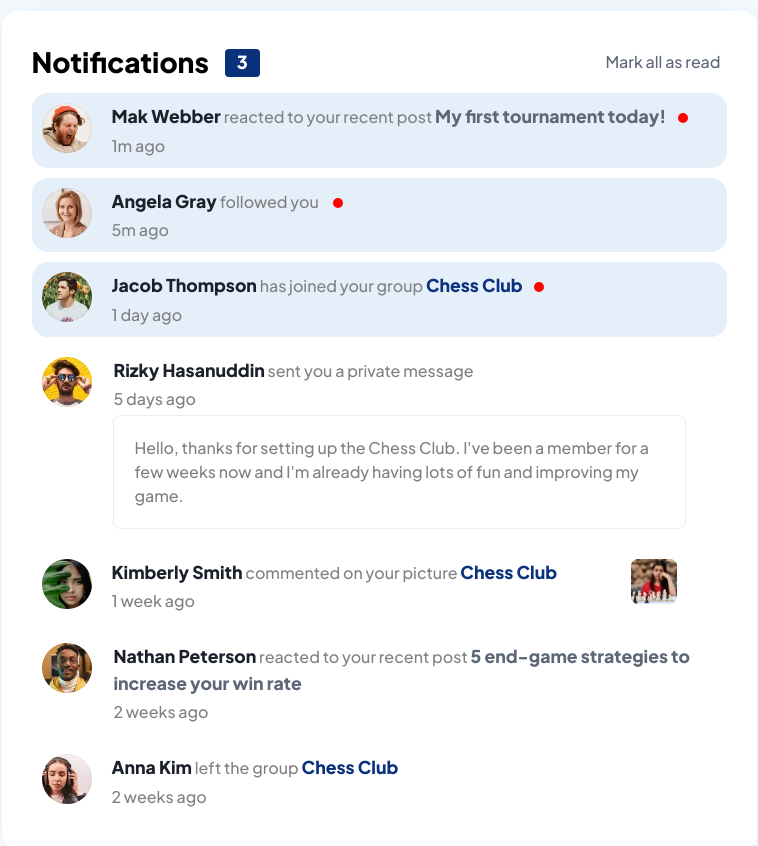
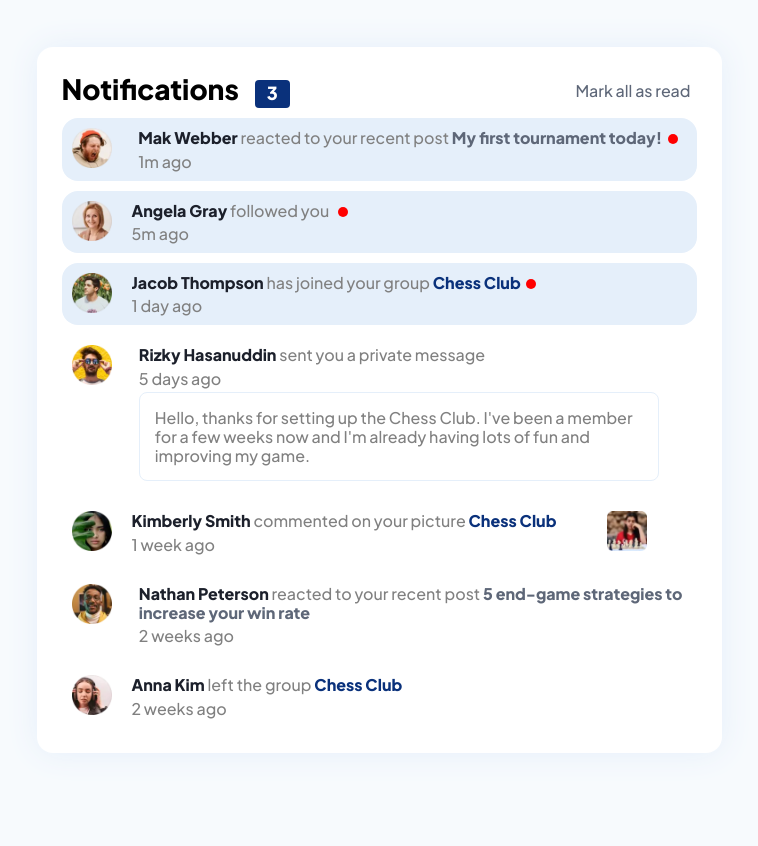
Before and after one commit to Mafilala/FrontendIo-Notification-page, a React (Vite) app: page / in a window 1280 px wide. Shown: the top 846 px of the page, without its empty margins (261-1019 px from the left). After the commit the page ends 800 px from the top, so only its background shows below. Built offline with nearby package versions, Linux system fonts and the light colour scheme.

Commit message:
modified data.js

```diff
--- a/src/components/notice-board/notice-board.styles.css
+++ b/src/components/notice-board/notice-board.styles.css
@@ -1,12 +1,12 @@
 article {
-  max-width: 755px;
+  max-width: 685px;
   background-color: white;
   display: flex;
   flex-direction: column;
   justify-content: space-between;
   align-items: flex-start;
   gap: 10px;
-  padding: 30px;
+  padding: 25px;
   border-radius: 1rem;
   box-shadow: 0 0 2rem var(--Light-grayish-blue-1);
 }
--- a/src/components/notification/notification.styles.css
+++ b/src/components/notification/notification.styles.css
@@ -6,12 +6,13 @@
   border-radius: 1rem;
 }
 .image-container {
-  width: 50px;
+  width: 40px;
+  height: 40px;
 }
 .name {
   font-weight: 800;
   color: var(--Very-dark-blue);
-  font-size: 1.1rem;
+  font-size: 16px;
 }
 .name:hover {
   color: var(--Blue);
@@ -33,7 +34,7 @@
   border: 1px solid var(--Light-grayish-blue-1);
   border-radius: 0.5rem;
   width: 95%;
-  padding: 20px;
+  padding: 15px;
 }
 .message:hover {
   background-color: var(--Light-grayish-blue-1);
@@ -59,5 +60,9 @@
   height: 10px;
   border-radius: 50%;
   background-color: red;
-  margin-left: 1ch;
+  margin-left: 0.5ch;
 }
+.notification p {
+  line-height: 1.2;
+  text-wrap: pretty;
+}
--- a/src/index.css
+++ b/src/index.css
@@ -32,13 +32,12 @@ body {
   height: 100vh;
 }
 body {
-  line-height: 1.5;
+  line-height: 1.2;
   -webkit-font-smoothing: antialiased;
   display: grid;
   place-content: center;
   background-color: var(--Very-light-grayish-blue);
   font-family: "Plus Jakarta Sans", sans-serif;
-  margin: 30px auto;
 }
 /*
   5. Improve media defaults
```
